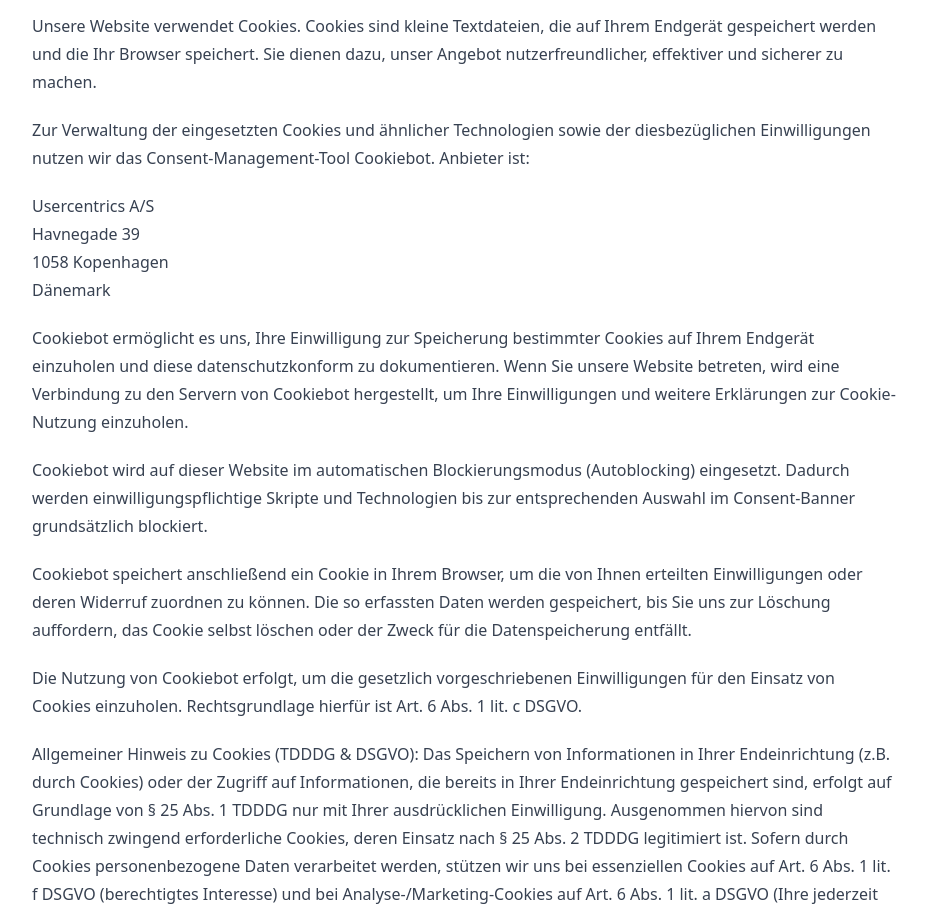
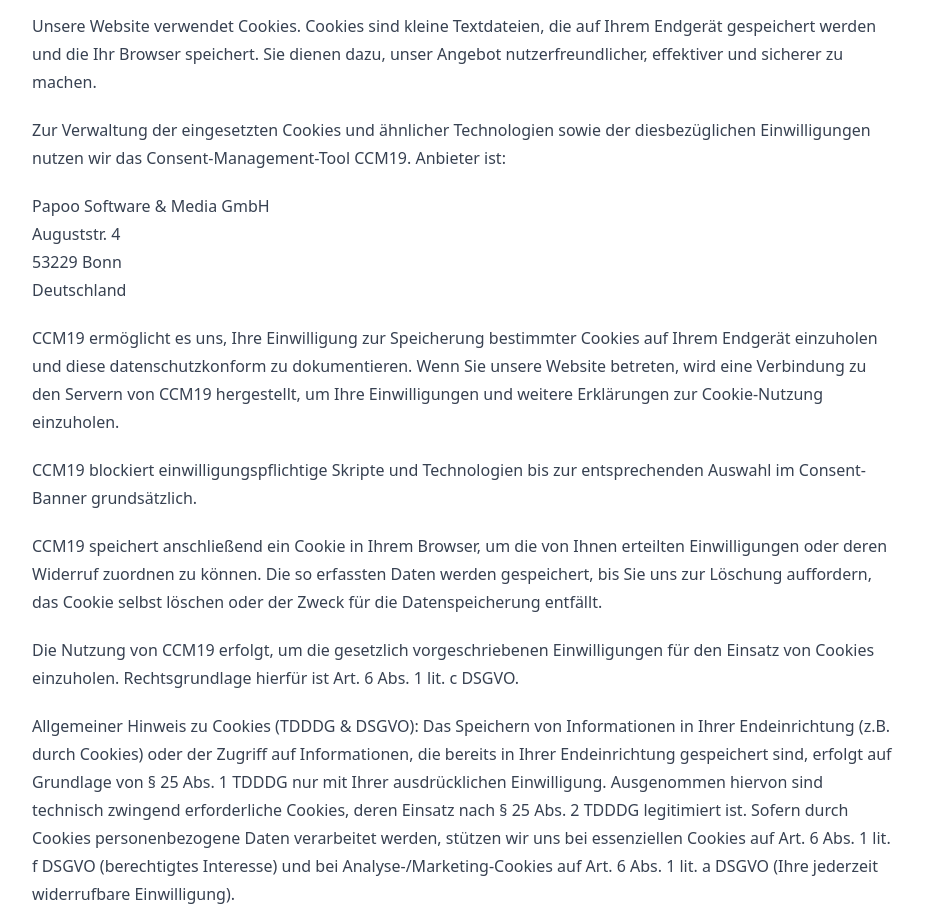
Before and after one commit to bpnace/immopal, a Next.js app: page /datenschutz in a window 1280 px wide. Shown: the part 1691-2605 px from the top of the page, without its empty margins (176-1102 px from the left). Built offline with nearby package versions, Linux system fonts and the light colour scheme; no server answers; a web font is replaced by a local one.

Commit message:
switch cookiebot zu ccm19

```diff
--- a/app/datenschutz/page.tsx
+++ b/app/datenschutz/page.tsx
@@ -117,35 +117,34 @@
             </p>
             <p>
               Zur Verwaltung der eingesetzten Cookies und ähnlicher Technologien sowie der diesbezüglichen Einwilligungen
-              nutzen wir das Consent-Management-Tool Cookiebot. Anbieter ist:
+              nutzen wir das Consent-Management-Tool CCM19. Anbieter ist:
             </p>
             <p>
-              Usercentrics A/S
+              Papoo Software &amp; Media GmbH
               <br />
-              Havnegade 39
+              Auguststr. 4
               <br />
-              1058 Kopenhagen
+              53229 Bonn
               <br />
-              Dänemark
+              Deutschland
             </p>
             <p>
-              Cookiebot ermöglicht es uns, Ihre Einwilligung zur Speicherung bestimmter Cookies auf Ihrem Endgerät
+              CCM19 ermöglicht es uns, Ihre Einwilligung zur Speicherung bestimmter Cookies auf Ihrem Endgerät
               einzuholen und diese datenschutzkonform zu dokumentieren. Wenn Sie unsere Website betreten, wird eine
-              Verbindung zu den Servern von Cookiebot hergestellt, um Ihre Einwilligungen und weitere Erklärungen zur
+              Verbindung zu den Servern von CCM19 hergestellt, um Ihre Einwilligungen und weitere Erklärungen zur
               Cookie-Nutzung einzuholen.
             </p>
             <p>
-              Cookiebot wird auf dieser Website im automatischen Blockierungsmodus (Autoblocking) eingesetzt. Dadurch
-              werden einwilligungspflichtige Skripte und Technologien bis zur entsprechenden Auswahl im Consent-Banner
-              grundsätzlich blockiert.
+              CCM19 blockiert einwilligungspflichtige Skripte und Technologien bis zur entsprechenden Auswahl im
+              Consent-Banner grundsätzlich.
             </p>
             <p>
-              Cookiebot speichert anschließend ein Cookie in Ihrem Browser, um die von Ihnen erteilten Einwilligungen
+              CCM19 speichert anschließend ein Cookie in Ihrem Browser, um die von Ihnen erteilten Einwilligungen
               oder deren Widerruf zuordnen zu können. Die so erfassten Daten werden gespeichert, bis Sie uns zur Löschung
               auffordern, das Cookie selbst löschen oder der Zweck für die Datenspeicherung entfällt.
             </p>
             <p>
-              Die Nutzung von Cookiebot erfolgt, um die gesetzlich vorgeschriebenen Einwilligungen für den Einsatz von
+              Die Nutzung von CCM19 erfolgt, um die gesetzlich vorgeschriebenen Einwilligungen für den Einsatz von
               Cookies einzuholen. Rechtsgrundlage hierfür ist Art. 6 Abs. 1 lit. c DSGVO.
             </p>
             <p>
--- a/app/layout.tsx
+++ b/app/layout.tsx
@@ -81,12 +81,10 @@
     <html lang="de">
       <head>
         <Script
-          id="Cookiebot"
-          src="https://consent.cookiebot.com/uc.js"
+          id="CCM19"
+          src="https://cloud.ccm19.de/app.js?apiKey=19757b1aa9456ce5cbb106086bf0cec7953a0ab53aa977e1&domain=69c11469b0a8fd5a220a28d2"
           strategy="afterInteractive"
-          data-cbid="f8b2a502-0199-4c01-abd1-6b759dd3db25"
-          data-blockingmode="auto"
-          type="text/javascript"
+          referrerPolicy="origin"
         />
         <Script
           id="google-consent-mode-default"
--- a/components/dsgvo-google-maps.tsx
+++ b/components/dsgvo-google-maps.tsx
@@ -7,20 +7,16 @@
   heightClassName?: string;
 };
 
-type CookiebotConsent = {
-  preferences?: boolean;
-  statistics?: boolean;
-  marketing?: boolean;
-};
-
-type CookiebotApi = {
-  consent?: CookiebotConsent;
-  renew?: () => void;
+type CCM19Api = {
+  consent?: boolean;
+  fullConsentGiven?: boolean;
+  acceptedEmbeddings?: { id: string; name: string }[];
+  openWidget?: () => void;
 };
 
 declare global {
   interface Window {
-    Cookiebot?: CookiebotApi;
+    CCM?: CCM19Api;
   }
 }
 
@@ -31,8 +27,10 @@
   const [hasConsent, setHasConsent] = useState(false);
 
   const resolveConsent = useCallback(() => {
-    const consent = window.Cookiebot?.consent;
-    return Boolean(consent?.preferences || consent?.statistics || consent?.marketing);
+    const ccm = window.CCM;
+    if (!ccm) return false;
+    if (ccm.fullConsentGiven) return true;
+    return Boolean(ccm.acceptedEmbeddings && ccm.acceptedEmbeddings.length > 0);
   }, []);
 
   useEffect(() => {
@@ -44,14 +42,14 @@
       setHasConsent(resolveConsent());
     }
 
-    window.addEventListener('CookiebotOnConsentReady', handleConsentUpdate);
-    window.addEventListener('CookiebotOnAccept', handleConsentUpdate);
-    window.addEventListener('CookiebotOnDecline', handleConsentUpdate);
+    window.addEventListener('ccm19WidgetLoaded', handleConsentUpdate);
+    window.addEventListener('ccm19WidgetClosed', handleConsentUpdate);
+    window.addEventListener('ccm19EmbeddingAccepted', handleConsentUpdate);
 
     return () => {
-      window.removeEventListener('CookiebotOnConsentReady', handleConsentUpdate);
-      window.removeEventListener('CookiebotOnAccept', handleConsentUpdate);
-      window.removeEventListener('CookiebotOnDecline', handleConsentUpdate);
+      window.removeEventListener('ccm19WidgetLoaded', handleConsentUpdate);
+      window.removeEventListener('ccm19WidgetClosed', handleConsentUpdate);
+      window.removeEventListener('ccm19EmbeddingAccepted', handleConsentUpdate);
     };
   }, [resolveConsent]);
 
@@ -66,7 +64,7 @@
   }, [address]);
 
   function openConsentManager() {
-    window.Cookiebot?.renew?.();
+    window.CCM?.openWidget?.();
   }
 
   return (
```
